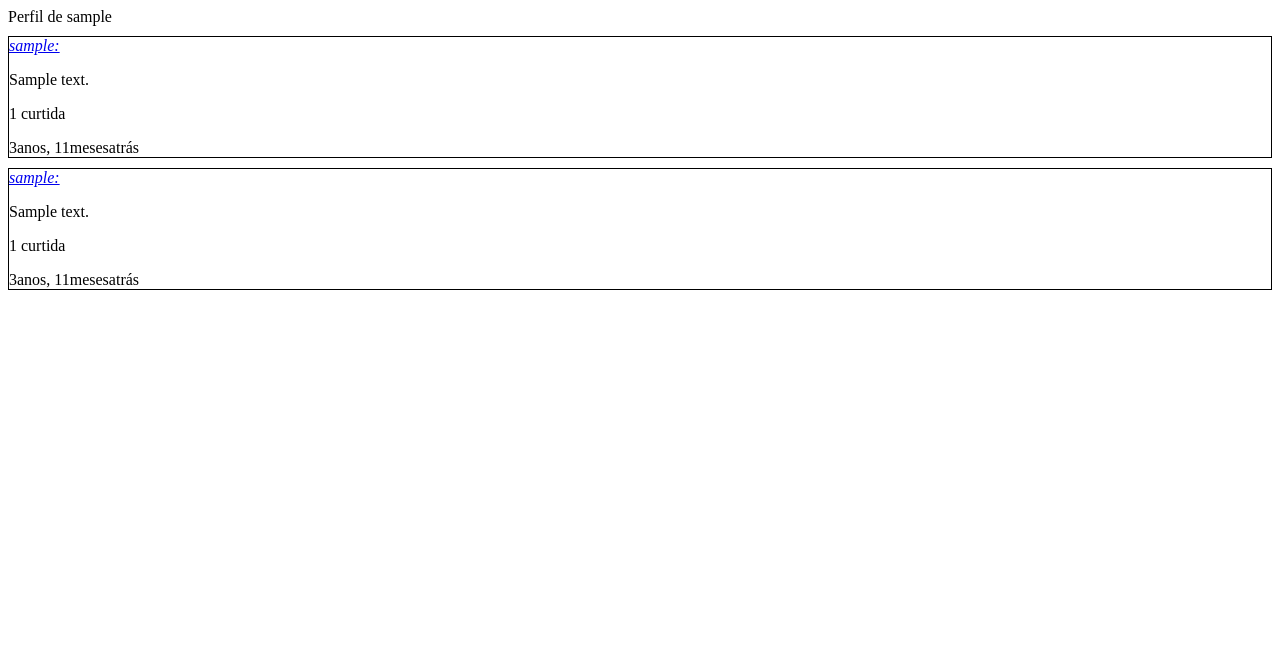
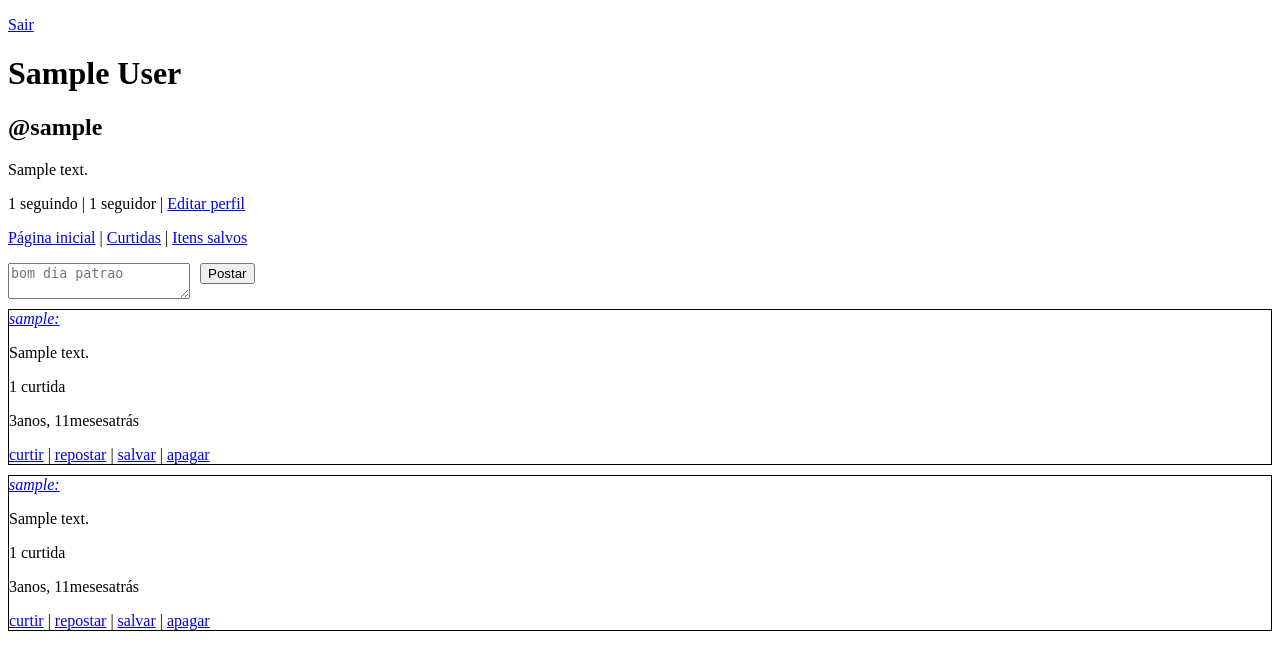
Before and after one commit to EdeiltonSO/sbubbles, a Django app: a page that uses app/templates/base.html in a window 1280 px wide. Shown: the top 670 px of the page. Run offline with Django 3.2, Linux system fonts and the light colour scheme; a user stored in the database is signed in; tables that the repository leaves empty hold one stand-in row (values such as "Sample post"); parts of the project's set-up code (start-up, migrations or seed data) failed here and were passed over.

Commit message:
feat: implementa função contagem de seguidores e páginas de perfil para rotas autenticadas

```diff
--- a/app/admin.py
+++ b/app/admin.py
@@ -4,7 +4,7 @@ from .models import Post, Like, Repost, Save, Follow, Report, Notification, Cust
 
 class CustomUserAdmin(UserAdmin):
     list_display = (
-        'id', 'email', 'username', 'password', 'first_name', 'last_name', 'bio', 'birthdate', 'created_at', 'suspended_at', 'is_staff'
+        'id', 'email', 'username', 'password', 'first_name', 'last_name', 'followers', 'following', 'bio', 'birthdate', 'created_at', 'suspended_at', 'is_staff'
         )
 
 admin.site.register(CustomUser, CustomUserAdmin)
--- a/app/models.py
+++ b/app/models.py
@@ -5,6 +5,8 @@ from django.contrib.auth.models import AbstractUser
 class CustomUser(AbstractUser):
     id = models.UUIDField(primary_key=True, default=uuid.uuid4, editable=False)
     bio = models.CharField(max_length=128, null=True)
+    following = models.IntegerField(default=0)
+    followers = models.IntegerField(default=0)
     birthdate = models.DateField("Data de nascimento", null=True)
     created_at = models.DateTimeField(auto_now_add=True)
     suspended_at = models.DateTimeField(null=True)
--- /dev/null
+++ b/app/templates/fullpost.html
@@ -0,0 +1,54 @@
+<div style="border:1px solid #000; margin-top: 10px;">
+  {% if p.reported_by_authenticated_user %}
+    <p>[post denunciado]</p>
+  {% else %} <!-- DENÚNCIA -->
+    <a href="{% url 'profile' username=p.author.username %}">
+      <i>{{ p.author.username }}:</i>
+    </a>
+    <p>{{ p.content }}</p>
+    <p>{{ p.likes }} curtida{{ p.likes|pluralize }}</p>
+    <p>{% load humanize %}{{ p.created_at|naturaltime }}</p>
+
+    <!-- DAR LIKE -->
+    {% if p.liked_by_authenticated_user %}
+      <a href="{% url 'like' post_id=p.id %}">descurtir</a>
+    {% else %}
+      <a href="{% url 'like' post_id=p.id %}">curtir</a>
+    {% endif %}
+
+    <span> | </span>
+
+    <!-- REPOSTAR -->
+    {% if p.reposted_by_authenticated_user %}
+      <a href="{% url 'repost' post_id=p.id %}">desfazer repost</a>
+    {% else %}
+      <a href="{% url 'repost' post_id=p.id %}">repostar</a>
+    {% endif %}
+
+    <span> | </span>
+
+    <!-- SALVAR POST -->
+    {% if p.saved_by_authenticated_user %}
+      <a href="{% url 'save' post_id=p.id %}">remover dos salvos</a>
+    {% else %}
+      <a href="{% url 'save' post_id=p.id %}">salvar</a>
+    {% endif %}
+
+    <span> | </span>
+
+    <!-- APAGAR O PRÓPRIO POST -->
+    {% if request.user == p.author %}
+      <a href="{% url 'delete' post_id=p.id %}">apagar</a>
+    {% endif %}
+
+  {% endif %} <!-- DENÚNCIA -->
+
+  <!-- DENUNCIAR POST ALHEIO -->
+  {% if request.user != p.author %}
+    {% if p.reported_by_authenticated_user %}
+      <a href="{% url 'report' post_id=p.id %}">remover denúncia</a>
+    {% else %}
+      <a href="{% url 'report' post_id=p.id %}">denunciar</a>
+    {% endif %}
+  {% endif %}
+</div>
--- /dev/null
+++ b/app/templates/fullprofile.html
@@ -0,0 +1,54 @@
+{% extends "base.html" %}
+
+{% block title %}Perfil de {{ user.username }} no Sbubbles{% endblock %}
+
+{% block content %}
+{% if user.is_authenticated %}
+  <p><a href="{% url 'logout' %}">Sair</a></p>
+
+  {% if user.first_name or user.last_name %}
+    <h1>{{ user.first_name }} {{ user.last_name }}</h1>
+  {% endif %}
+  <h2>@{{ user.username }}</h2>
+
+  {% if user.bio %}
+    <p>{{ user.bio }}</p>
+  {% endif %}
+
+  <p>
+    <span>{{ user.following }} seguindo</span>
+    <span> | </span>
+    <span>{{ user.followers }} seguid{{ user.followers|pluralize:"or,ores" }}</span>
+    <span> | </span>
+    {% if request.user == user %}
+      <a href="#">Editar perfil</a>
+    {% else %}
+      {% if follow %}
+        <a href="{% url 'follow' username=user.username %}">Deixar de seguir</a>
+      {% else %}
+        <a href="{% url 'follow' username=user.username %}">Seguir</a>
+      {% endif %}
+    {% endif %}
+  </p>
+
+  <p>
+    <a href="{% url 'home' %}">Página inicial</a>
+    <span> | </span>
+    <a href="{% url 'likes' username=user.username %}">Curtidas</a>
+    {% if request.user == user %}
+      <span> | </span>
+      <a href="{% url 'saved' %}">Itens salvos</a>
+    {% endif %}
+  <p>
+
+  {% include 'newpostform.html' %}
+
+  {% for p in all_posts %}
+    {% include 'fullpost.html' %}
+  {% endfor %}
+
+{% else %}
+  <p>Faça login para visualizar essa página</p>
+  <a href="{% url 'login' %}">Entrar</a>
+{% endif %}
+{% endblock %}
--- a/app/templates/publicprofile.html
+++ b/app/templates/publicprofile.html
@@ -3,7 +3,23 @@
 {% block title %}Perfil de {{ user.username }} no Sbubbles{% endblock %}
 
 {% block content %}
-  Perfil de {{ user.username }}
+  <p><a href="{% url 'login' %}">Entrar no Sbubbles</a></p>
+
+  {% if user.first_name or user.last_name %}
+    <h1>{{ user.first_name }} {{ user.last_name }}</h1>
+  {% endif %}
+  <h2>@{{ user.username }}</h2>
+
+  {% if user.bio %}
+    <p>{{ user.bio }}</p>
+  {% endif %}
+
+  <p>
+    <span>{{ user.following }} seguindo</span>
+    <span> | </span>
+    <span>{{ user.followers }} seguid{{ user.followers|pluralize:"or,ores" }}</span>
+  </p>
+
   {% for p in all_posts %}
     {% include 'publicpost.html' %}
   {% endfor %}
--- a/app/views.py
+++ b/app/views.py
@@ -1,9 +1,9 @@
 from django.shortcuts import render, redirect, get_object_or_404
 from django.contrib.auth.decorators import login_required
-from django.urls import reverse_lazy
+from django.urls import reverse_lazy, reverse
 from django.views import generic
 from app.forms import CustomUserCreationForm
-from app.models import Post, Like, Repost, Save, Report, CustomUser
+from app.models import Post, Like, Repost, Save, Report, CustomUser, Follow
 from itertools import chain
 
 @login_required(login_url='login')
@@ -58,7 +58,6 @@ def delete(request, post_id):
     post = get_object_or_404(Post, id = post_id)
     if request.user == post.author:
         post.delete()
-    # print('\033[0;31mO post "'+post.content+'" foi apagado\033[m')
     return redirect('home')
 
 @login_required(login_url='login')
@@ -124,7 +123,6 @@ def report(request, post_id):
     return redirect('home')
 
 def profile(request, username):
-    print(request.user)
     user = get_object_or_404(CustomUser, username = username)
     try:
         posts = Post.objects.filter(author = user)
@@ -147,8 +145,55 @@ def profile(request, username):
         reverse=True
     )
 
-    context = {'user': user, 'all_posts': all_posts}
+    if request.user.is_authenticated:
+        follow = None
+        try:
+            follow = Follow.objects.filter(follower = request.user, followed = user)
+        except Follow.DoesNotExist:
+            follow = None
 
-    # VERIFICAR NESSA ROTA SE O USUÁRIO TA AUTENTICADO
-    # E SE TIVER, MANDAR PRA TEMPLATE FULLPROFILE
-    return render(request, 'publicprofile.html', context)
+        try:
+            likes = Like.objects.filter(author = user)
+        except Like.DoesNotExist:
+            like = []
+
+        try:
+            saved = Save.objects.filter(author = user)
+        except Save.DoesNotExist:
+            saved = []
+
+        context = {
+            'user': user,
+            'all_posts': all_posts,
+            'likes': likes,
+            'saved': saved,
+            'follow': follow
+        }
+
+        return render(request, 'fullprofile.html', context)
+    else:
+        context = {'user': user, 'all_posts': all_posts}
+        return render(request, 'publicprofile.html', context)
+
+@login_required(login_url='login')
+def follow(request, username):
+    user = get_object_or_404(CustomUser, username = username)
+
+    follow = Follow.objects.filter(follower = request.user, followed = user)
+    print(follow)
+    if follow:
+        follow.delete()
+        request.user.following -= 1
+        user.followers -= 1
+    else:
+        Follow.objects.create(
+            follower = request.user,
+            followed = user
+        )
+        request.user.following += 1
+        user.followers += 1
+
+    request.user.save()
+    user.save()
+
+    return redirect('profile', username = user.username)
--- a/main/urls.py
+++ b/main/urls.py
@@ -1,7 +1,7 @@
 from django.contrib import admin
 from django.urls import include, path
 from django.contrib.auth.views import LoginView
-from app.views import home, SignUpView, create, delete, like, repost, save, report, profile
+from app.views import home, SignUpView, create, delete, like, repost, save, report, profile, follow, likes, saved
 
 urlpatterns = [
     path('admin/', admin.site.urls),
@@ -20,4 +20,5 @@ urlpatterns = [
     path('post/<post_id>/report', report, name='report'),
 
     path('user/<username>', profile, name='profile'),
+    path('user/<username>/follow', follow, name='follow'),
 ]
```
Also changed, not shown: app/migrations/0001_initial.py, app/templates/home.html (line endings or trailing spaces).
